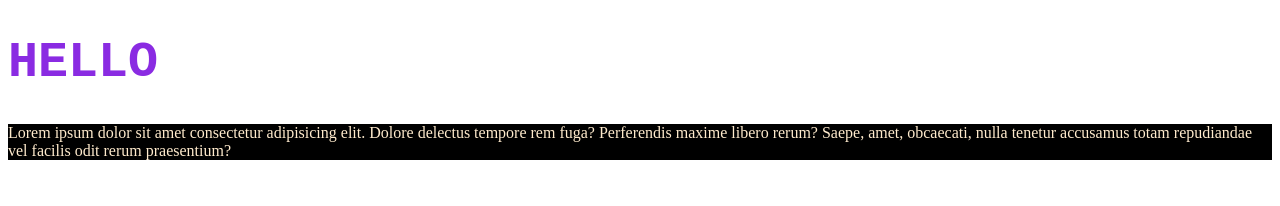
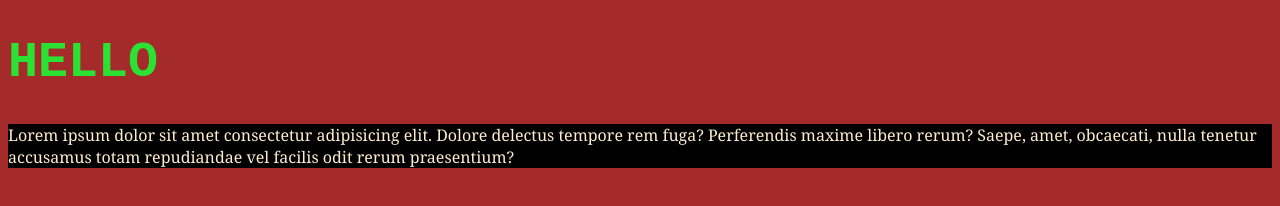
Before and after one commit to dawidkozakiewicz/myPage, a website: page index.html in a window 1280 px wide. Drawn offline with Linux system fonts and the light colour scheme.

Commit message:
figma + vsc

```diff
--- a/_p.scss
+++ /dev/null
@@ -1,4 +0,0 @@
-p {
-    background-color: black;
-    color: blanchedalmond;
-}
--- a/index.html
+++ b/index.html
@@ -5,7 +5,7 @@
     <meta http-equiv="X-UA-Compatible" content="IE=edge">
     <meta name="viewport" content="width=device-width, initial-scale=1.0">
     <title>Document</title>
-    <link rel="stylesheet" href="style.css">
+    <link rel="stylesheet" href="./css/style.css">
 </head>
 <body>
     <h1>HELLO</h1>
--- a/package.json
+++ b/package.json
@@ -4,7 +4,7 @@
   "description": "",
   "main": "index.js",
   "scripts": {
-    "sass": "sass --watch style.scss style.css"
+    "sass": "sass --watch ./sass/style.scss ./css/style.css"
   },
   "keywords": [],
   "author": "",
--- /dev/null
+++ b/sass/_p.scss
@@ -0,0 +1,9 @@
+p {
+    background-color: black;
+    color: blanchedalmond;
+    font-family: Georgia, 'Times New Roman', Times, serif;
+}
+
+body {
+    background-color: brown;
+}
--- a/style.scss
+++ b/sass/style.scss
@@ -1,7 +1,7 @@
 @use 'p';
 
 h1 {
-    color: blueviolet;
+    color: rgb(43, 226, 52);
     font-family: 'Courier New', Courier, monospace;
     font-size: 50px;
 }
```
Also changed, not shown: css/style.css, 2 other files.
